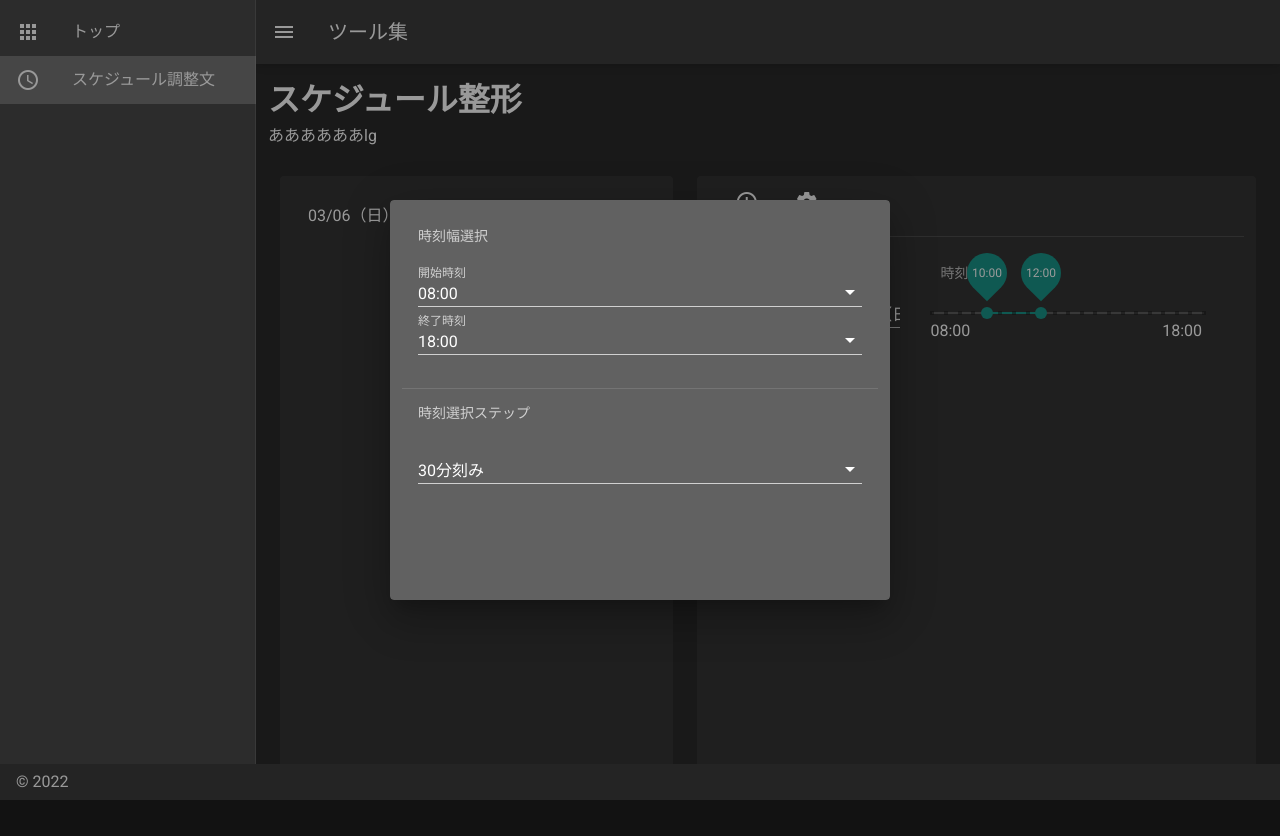
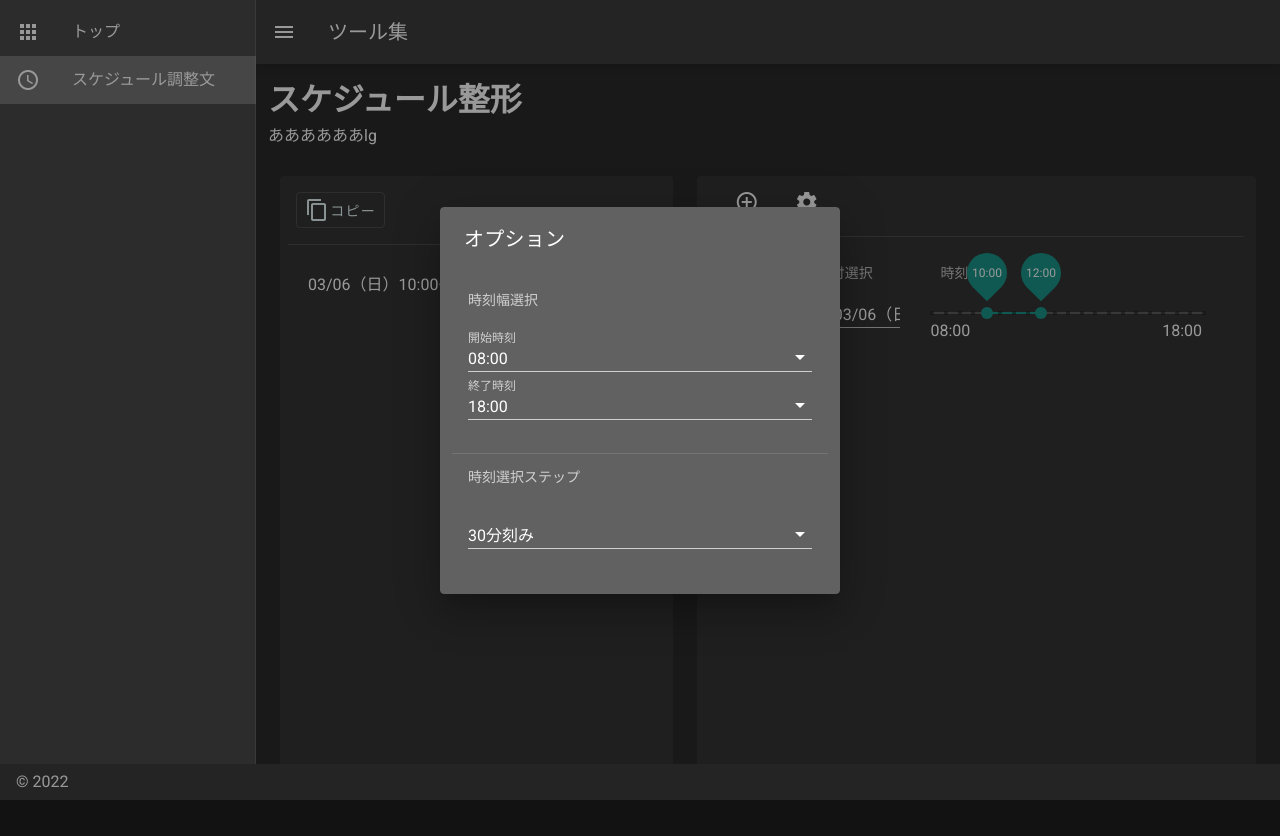
Before and after one commit to running1017/my-tools, a Nuxt app: page /schedule in a window 1280 px wide. Both pictures are taken after a click on the button 806 px from the left and 202 px from the top of the page. Built offline with nearby package versions, Linux system fonts and the light colour scheme.

Commit message:
コピーボタン配置

```diff
--- a/components/ScheduleFormatter.vue
+++ b/components/ScheduleFormatter.vue
@@ -1,10 +1,6 @@
 <template>
   <div>
-    <v-card flat :height="height" class="overflow-y-auto">
-      <v-card-text>
-        <v-textarea v-model="schedule" readonly solo flat height="100%"></v-textarea>
-      </v-card-text>
-    </v-card>
+    <v-textarea v-model="schedule" readonly solo flat auto-grow></v-textarea>
 
     <v-snackbar v-model="snackbar">
       {{ noticeText }}
--- a/pages/schedule.vue
+++ b/pages/schedule.vue
@@ -8,10 +8,21 @@
     </v-row>
     <v-row>
       <v-col cols="12" lg="5">
-        <ScheduleFormatter
-          :values="values"
+        <v-card
+          flat
+          class="overflow-y-auto"
           :height="['lg', 'xl'].includes($vuetify.breakpoint.name) ? cardHeight : undefined"
-        />
+        >
+          <v-card-actions class="pa-4">
+            <v-btn text outlined color="teal lighten-5" @click="copyToClipboard">
+              <v-icon>mdi-content-copy</v-icon><v-spacer></v-spacer>コピー
+            </v-btn>
+          </v-card-actions>
+          <v-divider class="mx-2"></v-divider>
+          <v-card-text>
+            <ScheduleFormatter ref="viewer" :values="values" />
+          </v-card-text>
+        </v-card>
       </v-col>
       <v-col cols="12" lg="7">
         <v-card flat :height="cardHeight" class="overflow-y-auto">
@@ -19,13 +30,14 @@
             <v-btn icon class="ml-6 mb-2" @click="addValue">
               <v-icon>mdi-plus-circle-outline</v-icon>
             </v-btn>
-            <v-dialog v-model="setting" width="500">
+            <v-dialog v-model="setting" width="400">
               <template #activator="{ on, attrs }">
                 <v-btn v-bind="attrs" icon class="mx-6 mb-2" v-on="on">
                   <v-icon>mdi-cog</v-icon>
                 </v-btn>
               </template>
-              <v-card color="grey darken-2" style="height: 50vh">
+              <v-card color="grey darken-2">
+                <v-card-title>オプション</v-card-title>
                 <v-container>
                   <v-row>
                     <v-col>
@@ -159,6 +171,9 @@ export default {
       const updateIndex = this.values.findIndex((el) => el.id === value.id)
       this.values.splice(updateIndex, 1, value)
     },
+    copyToClipboard() {
+      this.$refs.viewer.copyToClipboard()
+    },
   },
 }
 </script>
```
